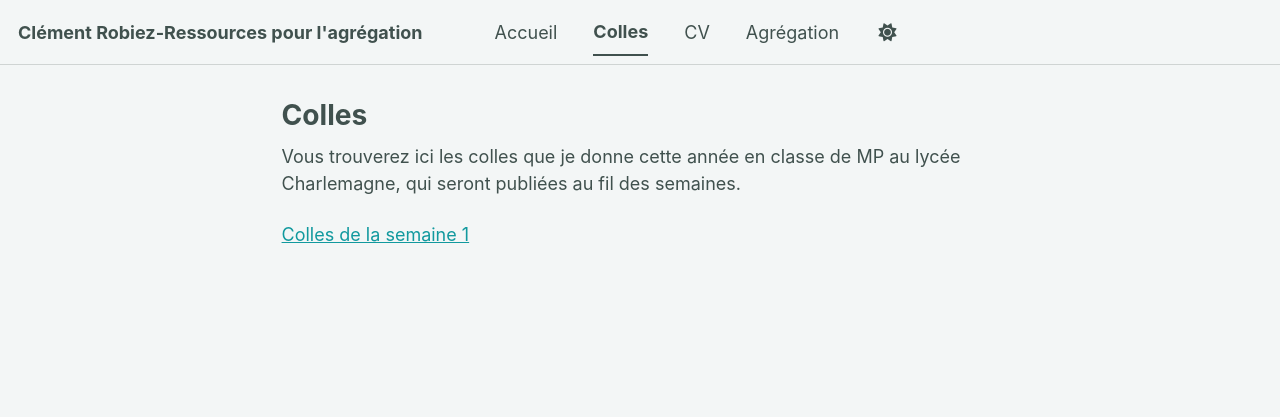
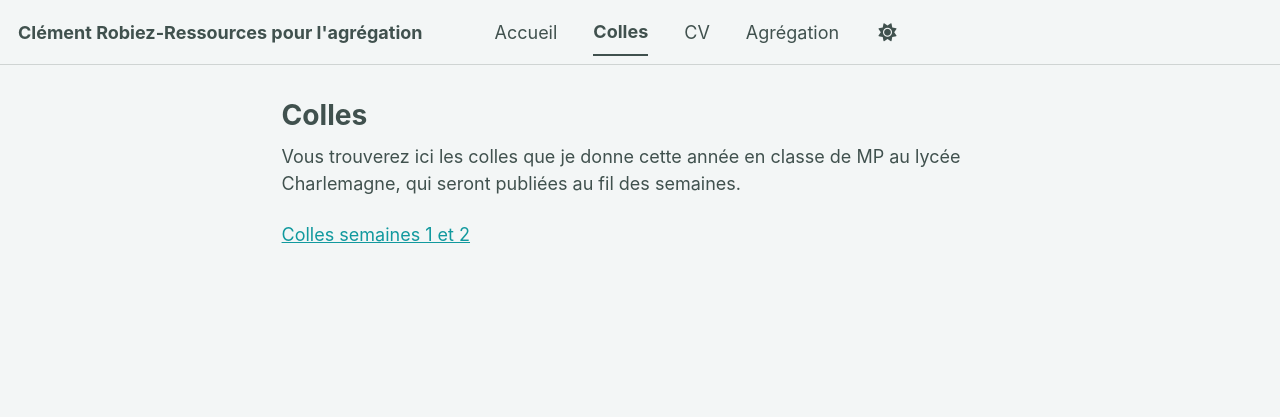
Before and after one commit to clement-robiez/clement-robiez.github.io, a Jekyll site: the page built from _pages/Colles.md, in a window 1280 px wide. Shown: the top 417 px of the page. Built offline with Jekyll 4.4.1, drawn with Linux system fonts in a browser that asks for light colours; a style sheet for code colours, icons or effects is not loaded.

Commit message:
Update link for colles of weeks 1 and 2

```diff
--- a/_pages/Colles.md
+++ b/_pages/Colles.md
@@ -6,4 +6,4 @@ author_profile: false
 
 Vous trouverez ici les colles que je donne cette année en classe de MP au lycée Charlemagne, qui seront publiées au fil des semaines.
 
-[Colles de la semaine 1](https://clement-robiez.github.io/files/SEMAINE_1_COLLES.pdf)
+[Colles semaines 1 et 2](https://clement-robiez.github.io/files/Khôlles_MP (6).pdf)
```
